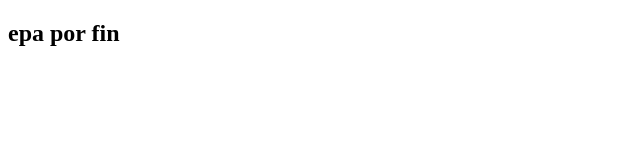
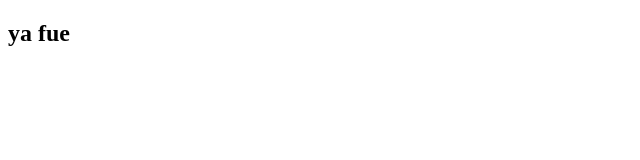
Before and after one commit to JhonJairoMelo/aprendiendo, a plain HTML site: page index.html in a window 1280 px wide. Shown: the whole page, without its empty margins (0-640 px from the left). Drawn offline with Linux system fonts and the light colour scheme.

Commit message:
primer comentario

```diff
--- a/index.html
+++ b/index.html
@@ -6,6 +6,6 @@
     <title>Document</title>
 </head>
 <body>
-    <h2>epa por fin<h2>
+    <h2>ya fue</h2>
 </body>
 </html>
```
